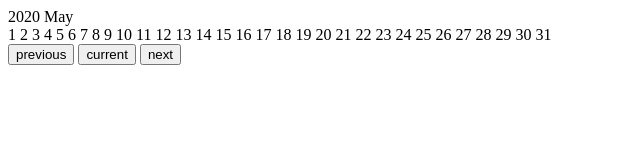
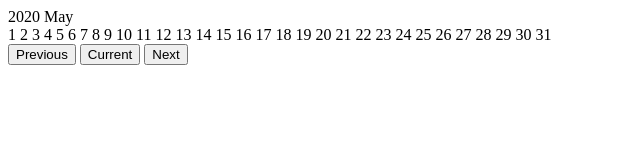
Before and after one commit to Arvmor/Calendar, a plain HTML site: page index.html in a window 1280 px wide. Shown: the full height of the page, 0-640 px from the left. Drawn offline with Linux system fonts and the light colour scheme.

Commit message:
updated index.html

```diff
--- a/index.html
+++ b/index.html
@@ -41,9 +41,9 @@
     <h id="29"></h>
     <h id="30"></h>
     <h id="31"></h>
-    <button id="previousM">previous</button>
-    <button id="currentM">current</button>
-    <button id="nextM">next</button>
+    <button id="previousM">Previous</button>
+    <button id="currentM">Current</button>
+    <button id="nextM">Next</button>
     <script src="app.js"></script>
 </body>
 
```
